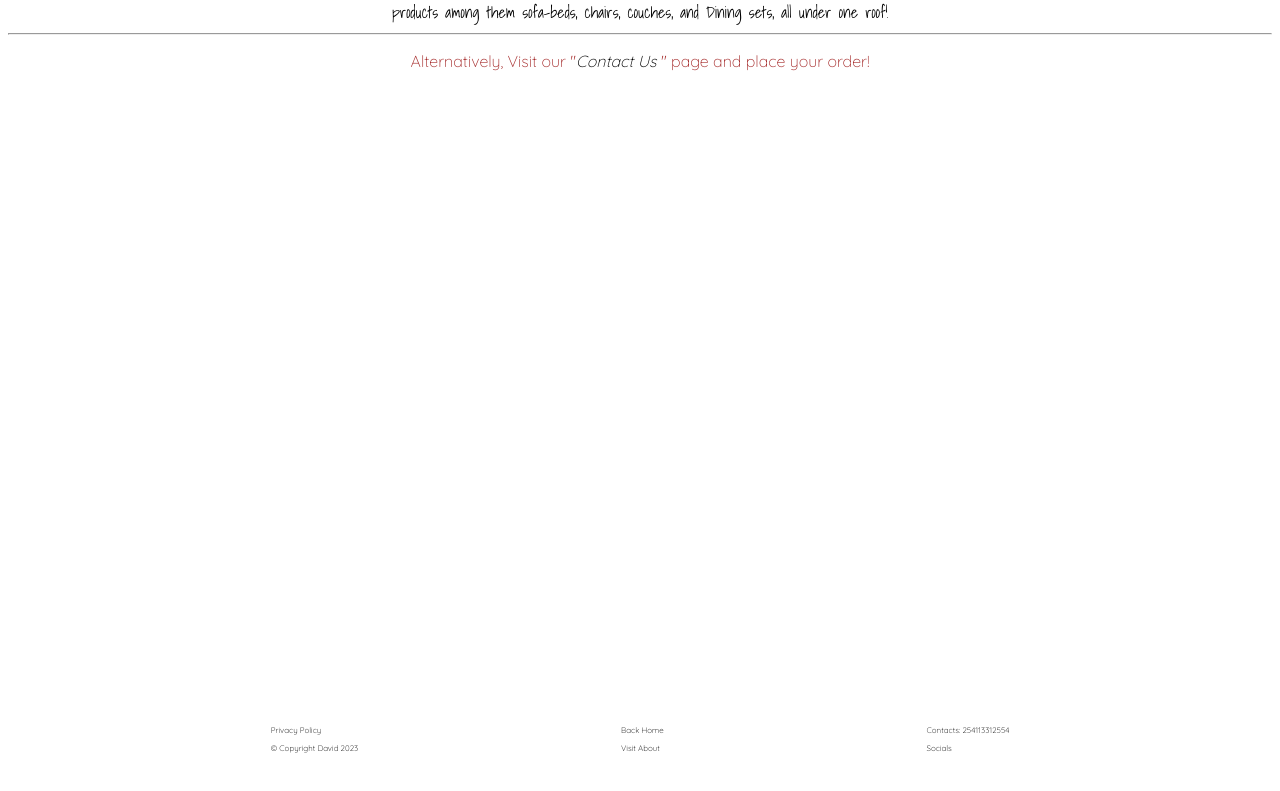
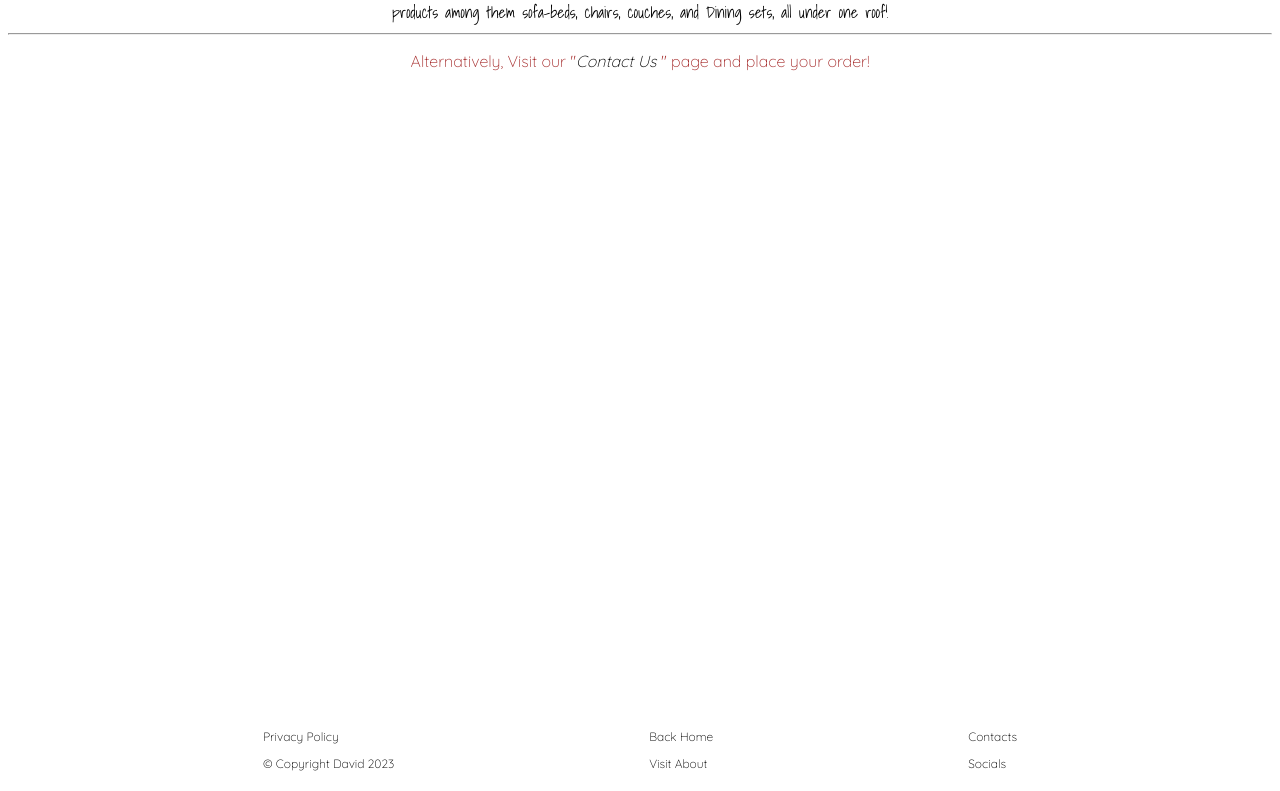
Before and after one commit to DKarimi90/furniture-store, a React (Create React App) app: page /about in a window 1280 px wide. Shown: the part 222-1013 px from the top of the page. Before the commit the page ends 991 px from the top, so only its background shows below. Built offline with nearby package versions, Linux system fonts and the light colour scheme; a web font is replaced by a local one.

Commit message:
increased the footer font size

```diff
--- a/src/components /Footer.js
+++ b/src/components /Footer.js
@@ -18,7 +18,11 @@ function Footer() {
           </p>
         </div>
         <div>
-          <p>Contacts: 254113312554</p>
+          <p>
+          <Link to ="/contact">
+             Contacts
+          </Link>
+          </p>
           <p>Socials</p>
         </div>
     </div>
--- a/src/index.css
+++ b/src/index.css
@@ -102,7 +102,7 @@ h6{
   color: black;
 }
 .footer p {
-  font-size: 8px;
+  font-size: 12px;
 }
 
 p a {
```
